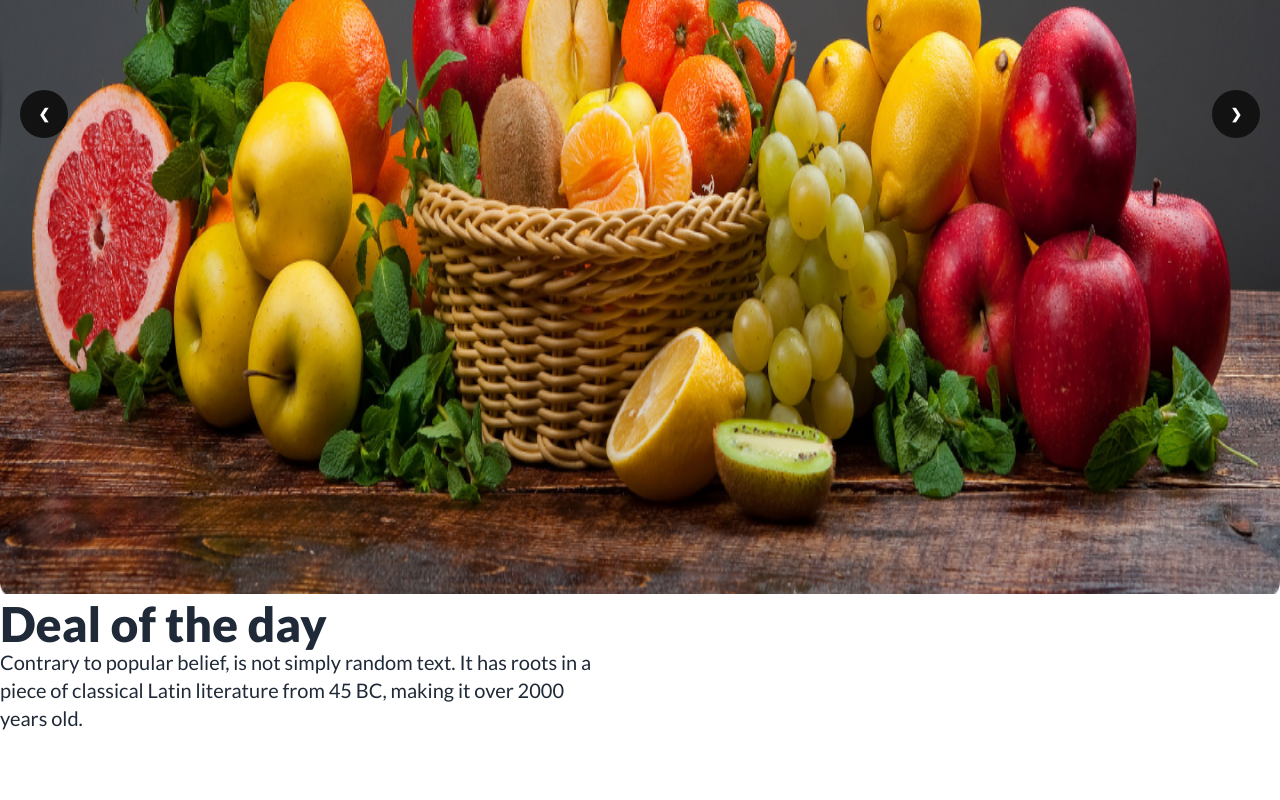
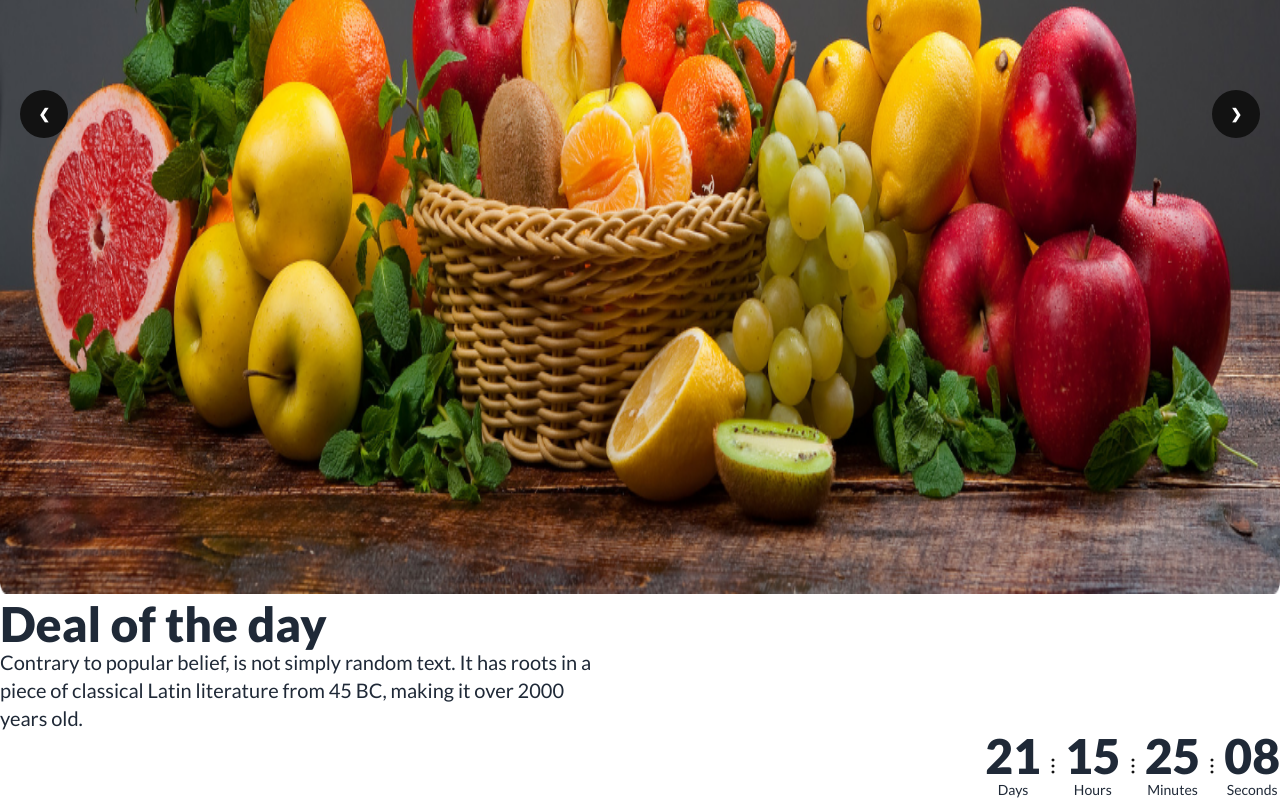
Before and after one commit to debu30/B8A3-fruit-brust, a plain HTML site: page index.html in a window 1280 px wide. Shown: the part 610-1410 px from the top of the page. Before the commit the page ends 1342 px from the top, so only its background shows below. Drawn offline with nearby package versions, Linux system fonts and the light colour scheme; grey boxes are pictures that could not be loaded.

Commit message:
added the deal section

```diff
--- a/index.html
+++ b/index.html
@@ -202,8 +202,8 @@
   <!-- Deal of the Day section -->
 <!-- text section -->
 
-<section>
-  <div>
+<section class="mt-35">
+  <div class="flex lg:justify-between sm:flex-col">
 
     <!-- 1st -->
 <div>
@@ -213,7 +213,48 @@
 
 
 <!-- 2nd -->
+<div class="flex flex-1 justify-end items-center">
+
+
+<div class="text-center">
+  <h1 class="lg:text-5xl font-extrabold">21</h1>
+  <p class="lg:text-sm">Days</p>
+</div>
+
 <div>
+  <svg xmlns="http://www.w3.org/2000/svg" width="24" height="24" viewBox="0 0 24 24" fill="none">
+    <path d="M12 6.75C11.8011 6.75 11.6103 6.67098 11.4697 6.53033C11.329 6.38968 11.25 6.19891 11.25 6C11.25 5.80109 11.329 5.61032 11.4697 5.46967C11.6103 5.32902 11.8011 5.25 12 5.25C12.1989 5.25 12.3897 5.32902 12.5303 5.46967C12.671 5.61032 12.75 5.80109 12.75 6C12.75 6.19891 12.671 6.38968 12.5303 6.53033C12.3897 6.67098 12.1989 6.75 12 6.75ZM12 12.75C11.8011 12.75 11.6103 12.671 11.4697 12.5303C11.329 12.3897 11.25 12.1989 11.25 12C11.25 11.8011 11.329 11.6103 11.4697 11.4697C11.6103 11.329 11.8011 11.25 12 11.25C12.1989 11.25 12.3897 11.329 12.5303 11.4697C12.671 11.6103 12.75 11.8011 12.75 12C12.75 12.1989 12.671 12.3897 12.5303 12.5303C12.3897 12.671 12.1989 12.75 12 12.75ZM12 18.75C11.8011 18.75 11.6103 18.671 11.4697 18.5303C11.329 18.3897 11.25 18.1989 11.25 18C11.25 17.8011 11.329 17.6103 11.4697 17.4697C11.6103 17.329 11.8011 17.25 12 17.25C12.1989 17.25 12.3897 17.329 12.5303 17.4697C12.671 17.6103 12.75 17.8011 12.75 18C12.75 18.1989 12.671 18.3897 12.5303 18.5303C12.3897 18.671 12.1989 18.75 12 18.75Z" stroke="#121212" stroke-width="1.5" stroke-linecap="round" stroke-linejoin="round"/>
+  </svg>
+</div>
+
+<div class="text-center">
+  <h1 class="lg:text-5xl font-extrabold">15</h1>
+  <p class="lg:text-sm">Hours</p>
+</div>
+
+<div>
+  <svg xmlns="http://www.w3.org/2000/svg" width="24" height="24" viewBox="0 0 24 24" fill="none">
+    <path d="M12 6.75C11.8011 6.75 11.6103 6.67098 11.4697 6.53033C11.329 6.38968 11.25 6.19891 11.25 6C11.25 5.80109 11.329 5.61032 11.4697 5.46967C11.6103 5.32902 11.8011 5.25 12 5.25C12.1989 5.25 12.3897 5.32902 12.5303 5.46967C12.671 5.61032 12.75 5.80109 12.75 6C12.75 6.19891 12.671 6.38968 12.5303 6.53033C12.3897 6.67098 12.1989 6.75 12 6.75ZM12 12.75C11.8011 12.75 11.6103 12.671 11.4697 12.5303C11.329 12.3897 11.25 12.1989 11.25 12C11.25 11.8011 11.329 11.6103 11.4697 11.4697C11.6103 11.329 11.8011 11.25 12 11.25C12.1989 11.25 12.3897 11.329 12.5303 11.4697C12.671 11.6103 12.75 11.8011 12.75 12C12.75 12.1989 12.671 12.3897 12.5303 12.5303C12.3897 12.671 12.1989 12.75 12 12.75ZM12 18.75C11.8011 18.75 11.6103 18.671 11.4697 18.5303C11.329 18.3897 11.25 18.1989 11.25 18C11.25 17.8011 11.329 17.6103 11.4697 17.4697C11.6103 17.329 11.8011 17.25 12 17.25C12.1989 17.25 12.3897 17.329 12.5303 17.4697C12.671 17.6103 12.75 17.8011 12.75 18C12.75 18.1989 12.671 18.3897 12.5303 18.5303C12.3897 18.671 12.1989 18.75 12 18.75Z" stroke="#121212" stroke-width="1.5" stroke-linecap="round" stroke-linejoin="round"/>
+  </svg>
+</div>
+
+
+<div class="text-center">
+  <h1 class="lg:text-5xl font-extrabold">25</h1>
+  <p class="lg:text-sm">Minutes</p>
+</div>
+
+<div>
+  <svg xmlns="http://www.w3.org/2000/svg" width="24" height="24" viewBox="0 0 24 24" fill="none">
+    <path d="M12 6.75C11.8011 6.75 11.6103 6.67098 11.4697 6.53033C11.329 6.38968 11.25 6.19891 11.25 6C11.25 5.80109 11.329 5.61032 11.4697 5.46967C11.6103 5.32902 11.8011 5.25 12 5.25C12.1989 5.25 12.3897 5.32902 12.5303 5.46967C12.671 5.61032 12.75 5.80109 12.75 6C12.75 6.19891 12.671 6.38968 12.5303 6.53033C12.3897 6.67098 12.1989 6.75 12 6.75ZM12 12.75C11.8011 12.75 11.6103 12.671 11.4697 12.5303C11.329 12.3897 11.25 12.1989 11.25 12C11.25 11.8011 11.329 11.6103 11.4697 11.4697C11.6103 11.329 11.8011 11.25 12 11.25C12.1989 11.25 12.3897 11.329 12.5303 11.4697C12.671 11.6103 12.75 11.8011 12.75 12C12.75 12.1989 12.671 12.3897 12.5303 12.5303C12.3897 12.671 12.1989 12.75 12 12.75ZM12 18.75C11.8011 18.75 11.6103 18.671 11.4697 18.5303C11.329 18.3897 11.25 18.1989 11.25 18C11.25 17.8011 11.329 17.6103 11.4697 17.4697C11.6103 17.329 11.8011 17.25 12 17.25C12.1989 17.25 12.3897 17.329 12.5303 17.4697C12.671 17.6103 12.75 17.8011 12.75 18C12.75 18.1989 12.671 18.3897 12.5303 18.5303C12.3897 18.671 12.1989 18.75 12 18.75Z" stroke="#121212" stroke-width="1.5" stroke-linecap="round" stroke-linejoin="round"/>
+  </svg>
+</div>
+
+
+<div class="text-center">
+  <h1 class="lg:text-5xl font-extrabold">08</h1>
+  <p class="lg:text-sm">Seconds</p>
+</div>
 
 
 
```
